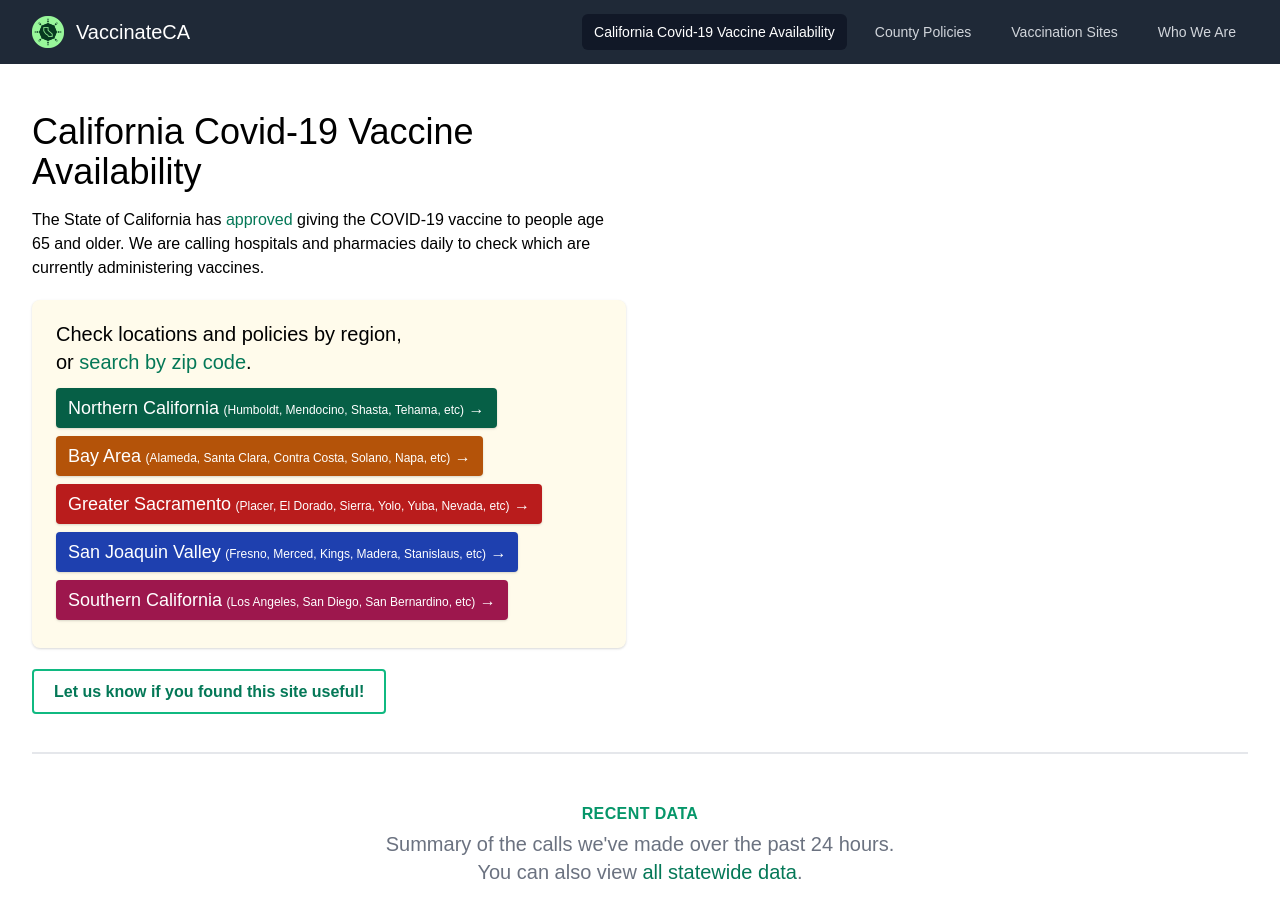
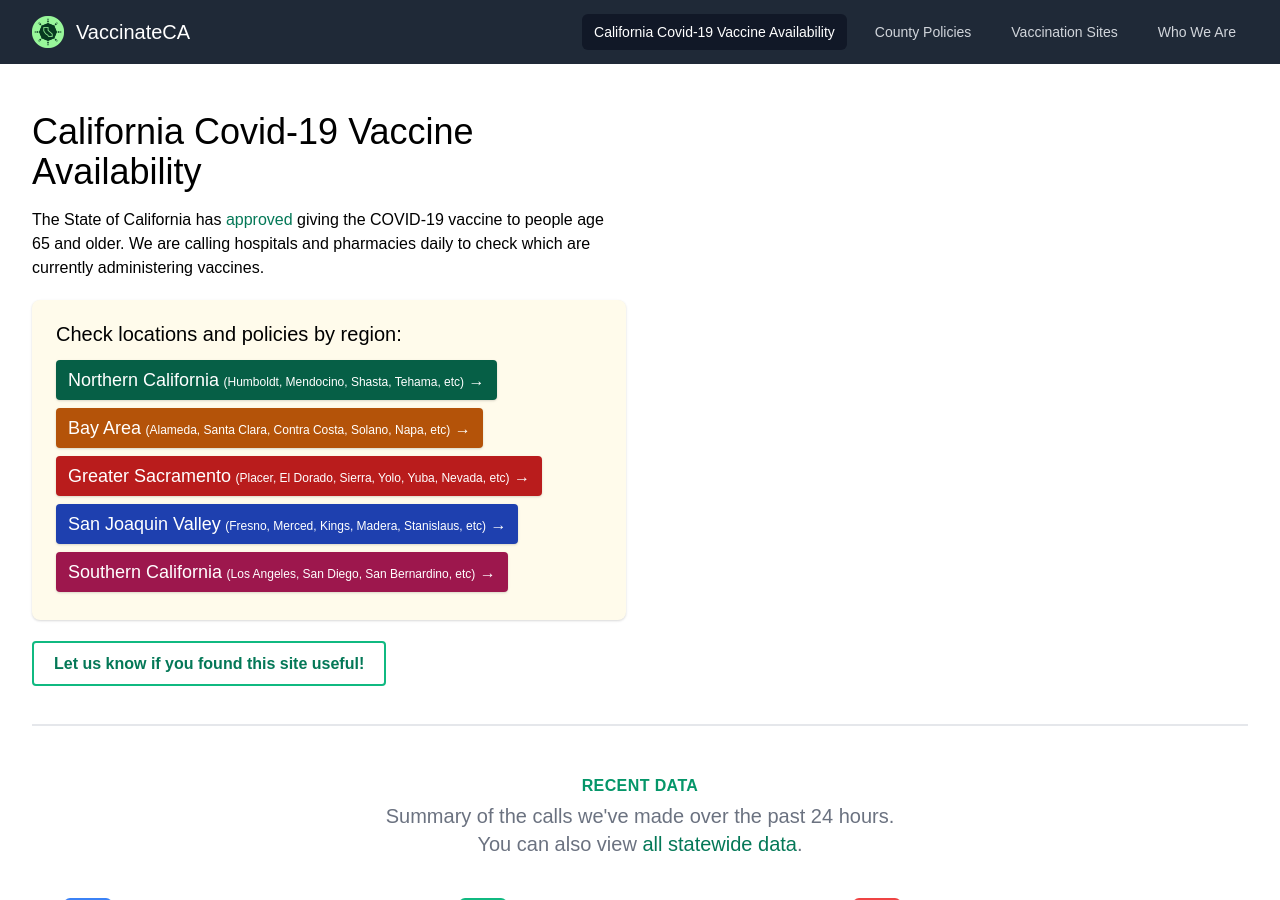
Before and after one commit to CAVaccineInventory/site, a Jekyll site: the page built from index.html, in a window 1280 px wide and 900 px high. Built offline with Jekyll 4.4.1, drawn with Linux system fonts in a browser that asks for light colours; some web fonts are replaced.

Commit message:
Remove link to zip code page until it's given design treatment

```diff
--- a/_includes/regions_picker.html
+++ b/_includes/regions_picker.html
@@ -1,7 +1,6 @@
 <div class="bg-yellow-50 shadow sm:rounded-lg px-4 py-5 mt-5 sm:px-6">
   <h2 class="text-xl font-medium mb-3">
-    Check locations and policies by region,<br />
-    or <a href="{% link nearest.html %}">search by zip code</a>.
+    Check locations and policies by region:
   </h2>
 
   <div class="md:grid md:grid-cols-5 md:space-x-2 items-stretch lg:block lg:grid-cols-none lg:space-x-0">
```
